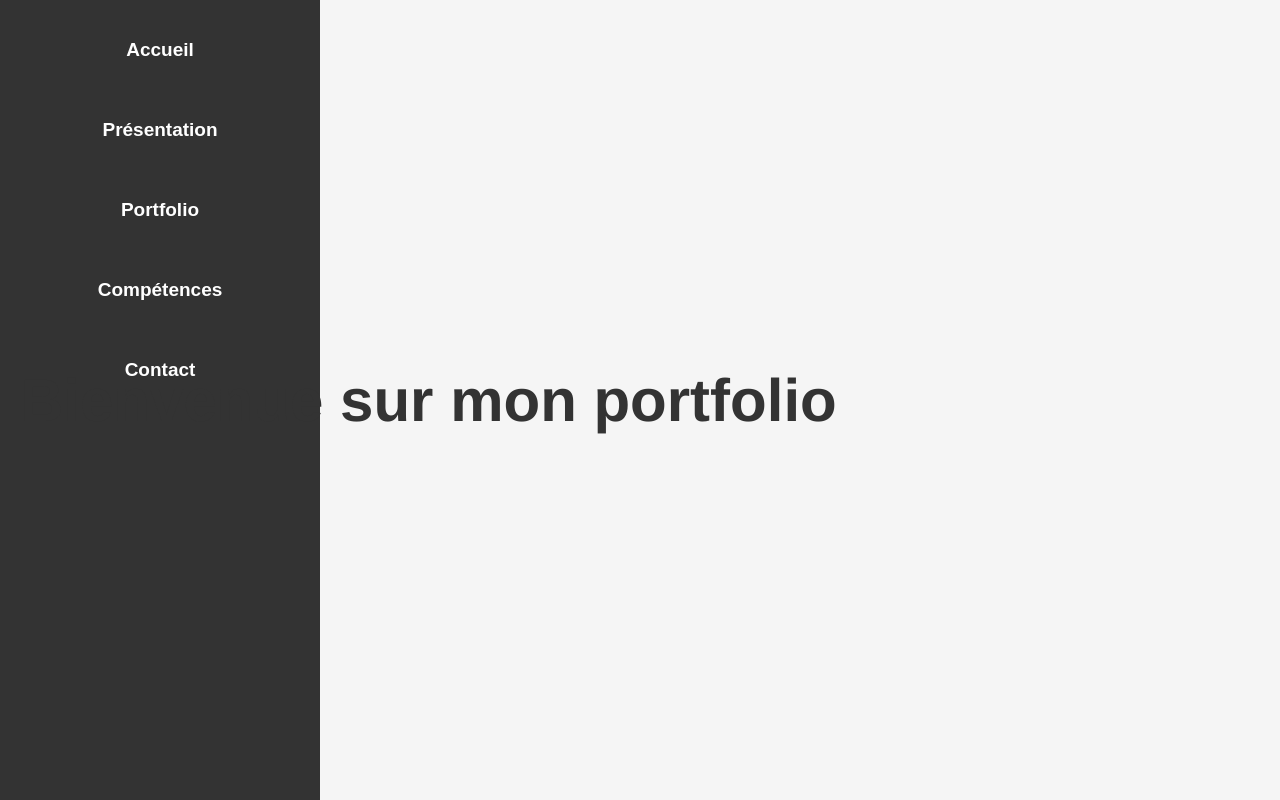
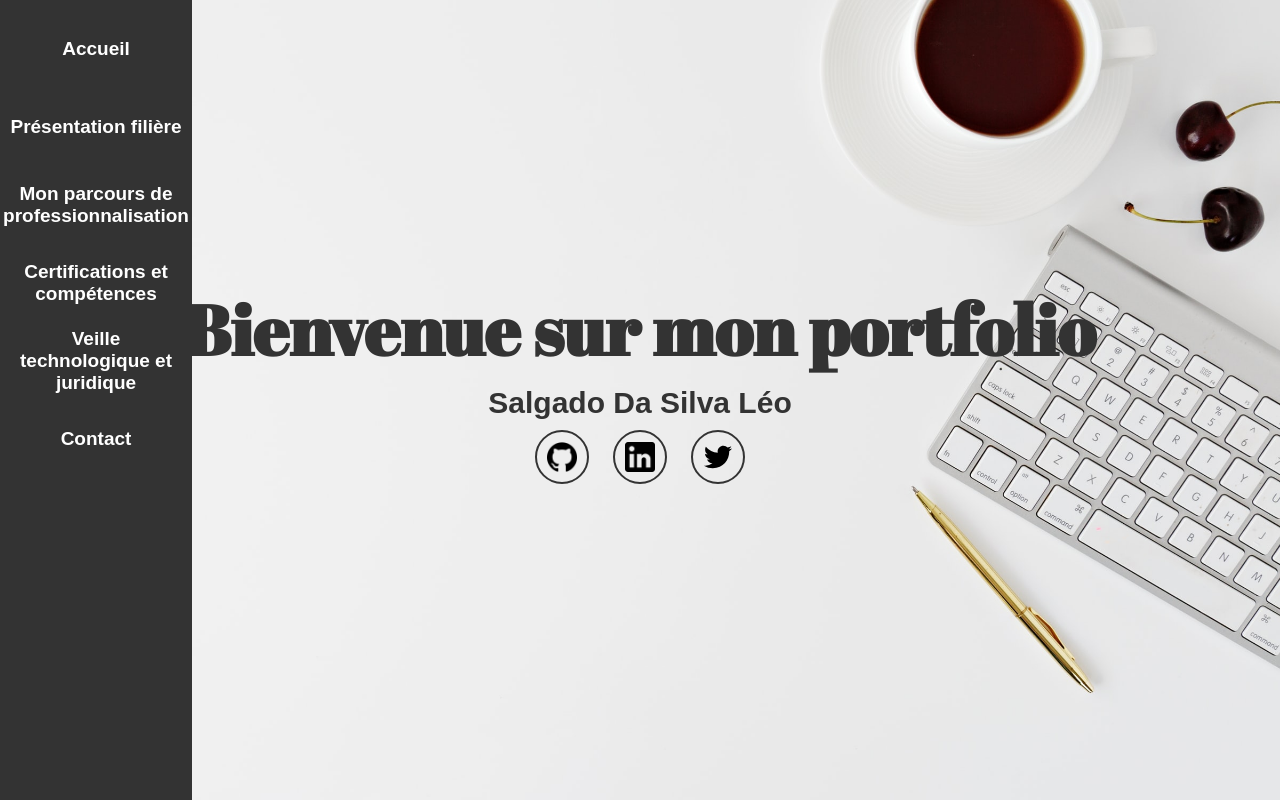
Before and after one commit to SIO-LS/PortFolio, a plain HTML site: page index.html in a window 1280 px wide. Shown: the top 800 px of the page. Drawn offline with Linux system fonts and the light colour scheme.

Commit message:
Add files via upload

```diff
--- a/index.html
+++ b/index.html
@@ -4,78 +4,87 @@
     <meta charset="UTF-8">
     <meta name="viewport" content="width=device-width, initial-scale=1.0">
     <title>Salgado Da Silva Léo - Portfolio</title>
+    <link href="https://fonts.googleapis.com/css2?family=Abril+Fatface&family=Poppins&display=swap" rel="stylesheet">
     <link rel="stylesheet" href="style/style.css">
 </head>
 <body>
 
-    <!--Partie barre de navigation-->
-
     <div class="nav-gauche">
         <nav>
-
             <div class="blocs-menu">
                 <span class="nav-menu-item">
                     <a href="#accueil">Accueil</a>
                 </span>
             </div>
-
             <div class="blocs-menu">
                 <span class="nav-menu-item">
-                    <a href="#pres">Présentation</a>
+                    <a href="#pres_filiere">Présentation filière</a>
                 </span>
             </div>
-
             <div class="blocs-menu">
                 <span class="nav-menu-item">
-                    <a href="#port">Portfolio</a>
+                    <a href="#parcours">Mon parcours de professionnalisation</a>
                 </span>
             </div>
-
             <div class="blocs-menu">
                 <span class="nav-menu-item">
-                    <a href="#range">Compétences</a>
+                    <a href="#certif">Certifications et compétences</a>
                 </span>
             </div>
-
+            <div class="blocs-menu">
+                <span class="nav-menu-item">
+                    <a href="#veille">Veille technologique et juridique</a>
+                </span>
+            </div>
             <div class="blocs-menu">
                 <span class="nav-menu-item">
                     <a href="#contact">Contact</a>
                 </span>
             </div>
-
         </nav>
     </div>
 
-    <!--Partie page principale-->
-
-    <!--Accueil-->
-
     <div class="content">
-
         <section id="accueil" class="section-plein-ecran">
             <h1>Bienvenue sur mon portfolio</h1>
+            <h2>Salgado Da Silva Léo</h2>
+            <div class="social-links">
+                <a href="https://github.com/SIO-LS" target="_blank">
+                    <img src="ressources/logo_github.png" alt="GitHub">
+                </a>
+                <a href="https://www.linkedin.com/public-profile/settings?trk=d_flagship3_profile_self_view_public_profile" target="_blank">
+                    <img src="ressources/logo_linkedin.png" alt="LinkedIn">
+                </a>
+                <a href="https://twitter.com/gold_vetal" target="_blank">
+                    <img src="ressources/logo-twitter.svg" alt="Twitter">
+                </a>
+            </div>
         </section>
 
-        <section id="pres" class="section-plein-ecran">
-            <h2>Présentation</h2>
-            <!-- Contenu de la section de présentation -->
+        <section id="pres_filiere" class="section-plein-ecran">
+            <h2>Présentation de la filière</h2>
+            <!-- Contenu de la section de présentation de la filière -->
         </section>
 
-        <section id="port" class="section-plein-ecran">
-            <h2>Portfolio</h2>
-            <!-- Contenu de la section du portfolio -->
+        <section id="parcours" class="section-plein-ecran">
+            <h2>Parcours de professionnalisation</h2>
+            <!-- Contenu des stages et projets -->
         </section>
 
-        <section id="range" class="section-plein-ecran">
-            <h2>Compétences</h2>
+        <section id="certif" class="section-plein-ecran">
+            <h2>Certifications et compétences</h2>
             <!-- Contenu de la section de compétences -->
-         </section>
+        </section>
 
-         <section id="contact" class="section-plein-ecran">
+        <section id="veille" class="section-plein-ecran">
+            <h2>Veille technologique et juridique</h2>
+            <!-- Contenu des veilles techno et juridiques + lien entre ces 2 veilles -->
+        </section>
+
+        <section id="contact" class="section-plein-ecran">
             <h2>Contact</h2>
             <!-- Contenu de la section de contact -->
-         </section>
-
+        </section>
     </div>
 </body>
 </html>
--- a/style/style.css
+++ b/style/style.css
@@ -1,7 +1,8 @@
 /* Réinitialisation des marges et des rembourrages pour assurer une base cohérente */
-body, h1, h2, p {
+*,::before,::after{
     margin: 0;
     padding: 0;
+    box-sizing: border-box;
 }
 
 /* Styles de base pour le corps de la page */
@@ -9,20 +10,19 @@ body {
     font-family: Arial, sans-serif;
     background-color: #f5f5f5;
     color: #333;
-    display: flex; /* Permet aux éléments de s'aligner en ligne */
 }
 
 /* Styles pour la barre de navigation latérale à gauche */
 nav {
     background-color: #333;
     color: #fff;
-    width: 300px; /* Largeur de la barre de navigation */
+    width: 15vw;
     padding: 10px;
     text-align: center;
-    position: fixed; /* Fixe la barre de navigation à la gauche de l'écran */
-    top: 0; /* Place la barre de navigation en haut de la fenêtre */
-    left: 0; /* Place la barre de navigation tout à gauche de la fenêtre */
-    height: 100%; /* Occupe toute la hauteur de l'écran */
+    position: fixed;
+    top: 0;
+    left: 0;
+    height: 100%;
 }
 
 .blocs-menu {
@@ -50,54 +50,47 @@ nav {
 }
 
 .nav-menu-item a {
-    display: block; /* Place chaque lien sur une nouvelle ligne */
+    display: block;
     text-decoration: none;
     color: #fff;
-    position: relative; /* Ajoutez une position relative pour l'élément a */
+    position: relative;
 }
 
 .nav-menu-item a::after {
-    content: ''; /* Ajoutez un contenu vide */
+    content: '';
     display: block;
-    width: 0; /* Largeur initiale de la ligne à 0 */
-    height: 2px; /* Hauteur de la ligne en dessous de l'élément */
-    background-color: #fff; /* Couleur de la ligne (peut être modifiée selon vos préférences) */
-    position: absolute; /* Position absolue par rapport à l'élément a */
-    left: 50%; /* Positionne la ligne au milieu de l'élément */
-    bottom: -2px; /* Déplace la ligne en dessous de l'élément */
+    width: 0;
+    height: 2px;
+    background-color: #fff;
+    position: absolute;
+    left: 50%;
+    bottom: -2px;
     transition: all 0.2s ease-out;
 }
 
 /* Style "hover" pour les éléments du menu */
 .nav-menu-item a:hover::after {
-    width: 100%; /* Fait grandir la ligne à 100% de la largeur de l'élément a au survol */
-    left: 0; /* Ramène la ligne au début de l'élément */
+    width: 100%;
+    left: 0;
 }
 
 /* Styles pour les sections en pleine hauteur */
 .section-plein-ecran {
     height: 100vh;
+    width: 100%;
     display: flex;
     flex-direction: column;
     justify-content: center;
     align-items: center;
+    overflow: hidden;
 }
 
-/* -------------------------------------------------------------------------------------------------------------- */
+
 /* Styles pour le contenu principal à droite de la barre de navigation */
-
 .content {
-    margin-left: 320px; /* Laisse un espace pour la barre de navigation */
-    padding: 20px;
-    flex: 1; /* Permet au contenu de remplir l'espace restant */
-}
-
-/* Styles pour les en-têtes */
-header {
-    background-color: #444;
-    color: #fff;
-    text-align: center;
-    padding: 30px 0;
+    margin: 0%;
+    padding: 0px;
+    flex: 1;
 }
 
 /* Styles pour les liens dans le pied de page */
@@ -106,20 +99,54 @@ footer a {
     text-decoration: none;
 }
 
-/* Styles pour le titre h1 */
-h1 {
-    font-family: 'Helvetica', sans-serif;
-    font-size: 60px;
-    font-weight: bold; /* Mettre le texte en gras */
-    position: absolute;
-    top: 50%; /* Placer le titre à la moitié de la hauteur de l'écran */
-    transform: translateY(-50%); /* Centrer verticalement le titre */
-    left: 20px; /* Placer le titre à 20 pixels de la gauche de l'écran */
+/* Styles pour le titre h1 de la section Accueil */
+#accueil h1 {
+    margin-top: -20px; /* Ajustez cette valeur pour déplacer le titre vers le haut */
+    font-size: 70px;
+    font-family: 'Abril Fatface', sans-serif;
+}
+
+/* Styles pour le titre h2 de la section Accueil */
+#accueil h2 {
+    margin-top: 10px; /* Ajustez cette valeur pour déplacer le titre vers le haut */
+    font-size: 30px; /* Ajustez la taille du titre si nécessaire */
 }
 
 
-/* Styles pour les titres h2*/
-h2 {
-    font-family: 'Helvetica', sans-serif;
-    font-size: 60px;
+/* Styles pour les boutons de médias sociaux */
+.social-links a {
+    display: inline-block;
+    margin: 10px;
+    text-decoration: none;
+    border: 2px solid #333;
+    border-radius: 50%;
+    padding: 10px;
+    transition: border-color 0.3s, background-color 0.3s;
 }
+
+.social-links a:hover {
+    border-color: #fff;
+    background-color: #333;
+}
+
+/* Styles pour les images à l'intérieur des boutons de médias sociaux */
+.social-links img {
+    display: flex;
+    max-width: 30px;
+    max-height: 30px;
+}
+
+/* Styles pour la section Accueil */
+#accueil {
+    background-image: url('../ressources/accueil.jpg');
+    background-size: cover;
+    background-position: center;
+    background-repeat: no-repeat;
+    text-align: center; /* Ajoutez cette ligne pour centrer le contenu horizontalement */
+    display: flex;
+    flex-direction: column;
+    justify-content: center;
+    align-items: center;
+    height: 100vh;
+    width: 100%;
+}
```
Also changed, not shown: ressources/accueil.jpg (added), ressources/logo-twitter.svg (added), ressources/logo_github.png (added), ressources/logo_linkedin.png (added), ressources/logo_twitter.png (added), ressources/niveaux.gif (added).
